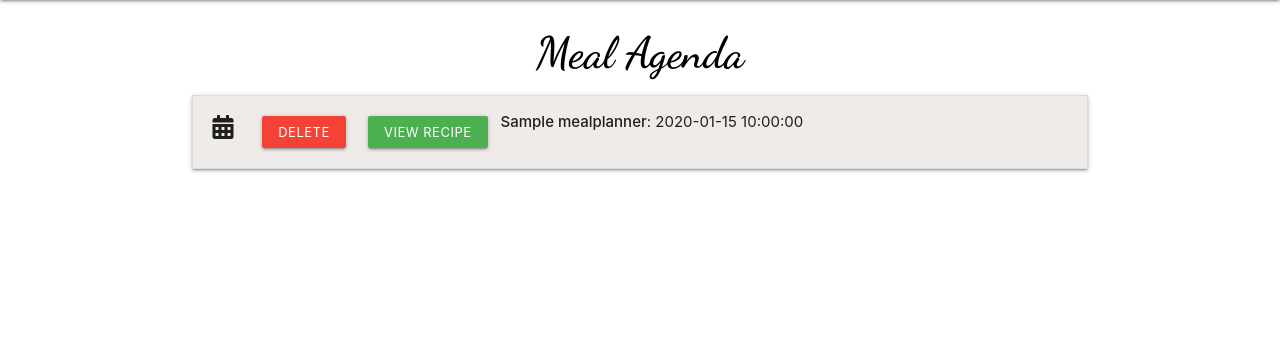
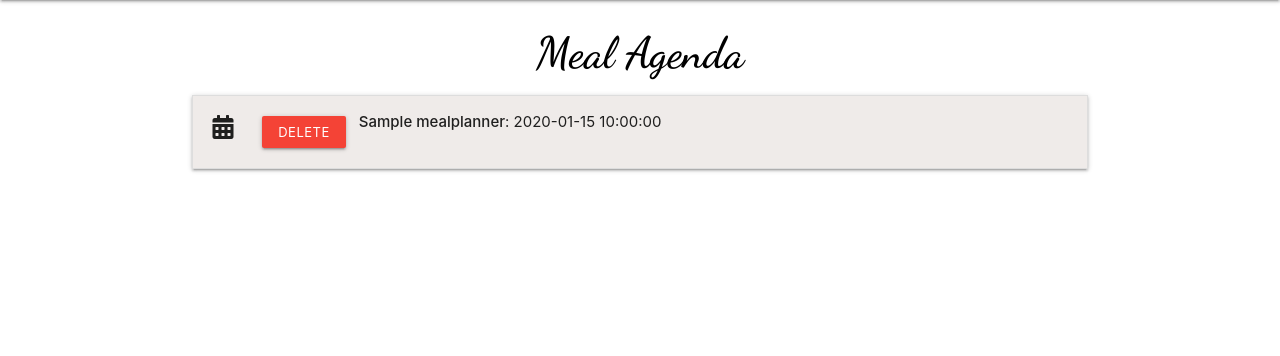
Before and after one commit to Code-Institute-Submissions/Lolas-Cookbook, a Flask app: page /get_mealplanner in a window 1280 px wide. Shown: the part 64-420 px from the top of the page. Run offline with Flask 2, Linux system fonts and the light colour scheme; a database or web service that is not in the repository returns one stand-in record (values such as "Sample title"); some libraries are stand-ins or nearby versions; some web fonts are replaced.

Commit message:
removed view recipe button in mealagenda

```diff
--- a/templates/mealagenda.html
+++ b/templates/mealagenda.html
@@ -11,7 +11,6 @@
 			<div class="col s3">
 				<i class="fas fa-calendar-alt"></i>
 				<a href="{{ url_for('delete_mealplanner', recipes_id=recipes._id) }}" class="btn-small red" onclick="return confirm('Are you sure you want to delete this mealplan?');">Delete</a>
-				<a href="{{ url_for('view_recipe', recipes_id=recipes._id) }}" class="btn-small green">View Recipe</a>
 			</div>
 			<strong>{{ recipes.recipe_name }}</strong> : {{ recipes.date_picker }}
 		</div>
```
